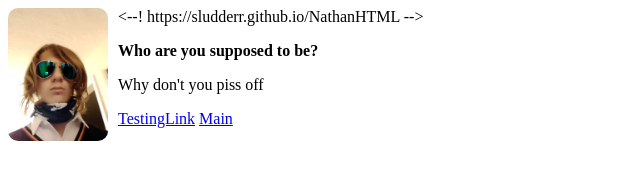
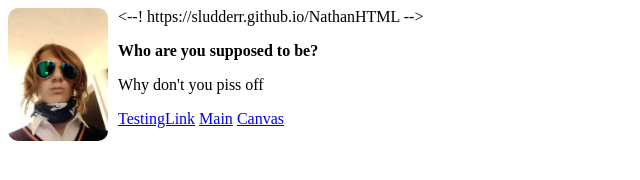
Before and after one commit to Sludderr/NathanHTML, a plain HTML site: page index.html in a window 1280 px wide. Shown: the full height of the page, 0-640 px from the left. Drawn offline with Linux system fonts and the light colour scheme.

Commit message:
Update index.html

```diff
--- a/index.html
+++ b/index.html
@@ -24,5 +24,6 @@
     <p>Why don't you piss off</p>
     <a href="test.html">TestingLink</a>
     <a href="main.html">Main</a>
+    <a href="canv.html">Canvas</a>
   </body>
 </html>
```
